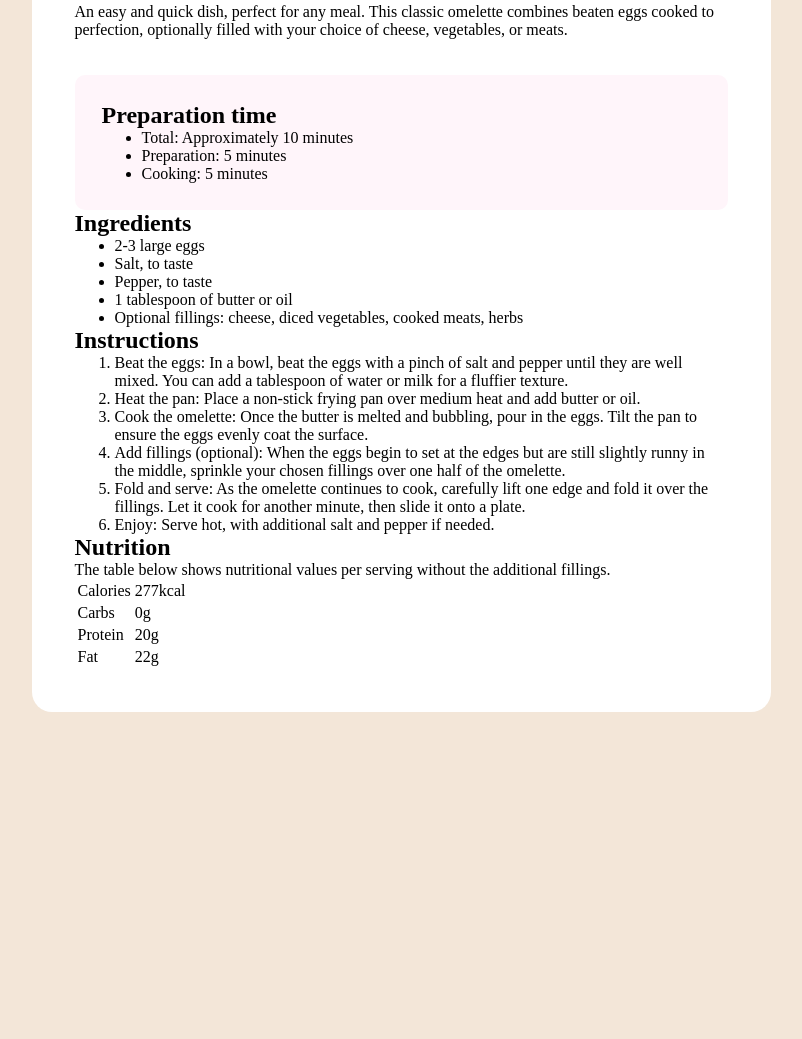
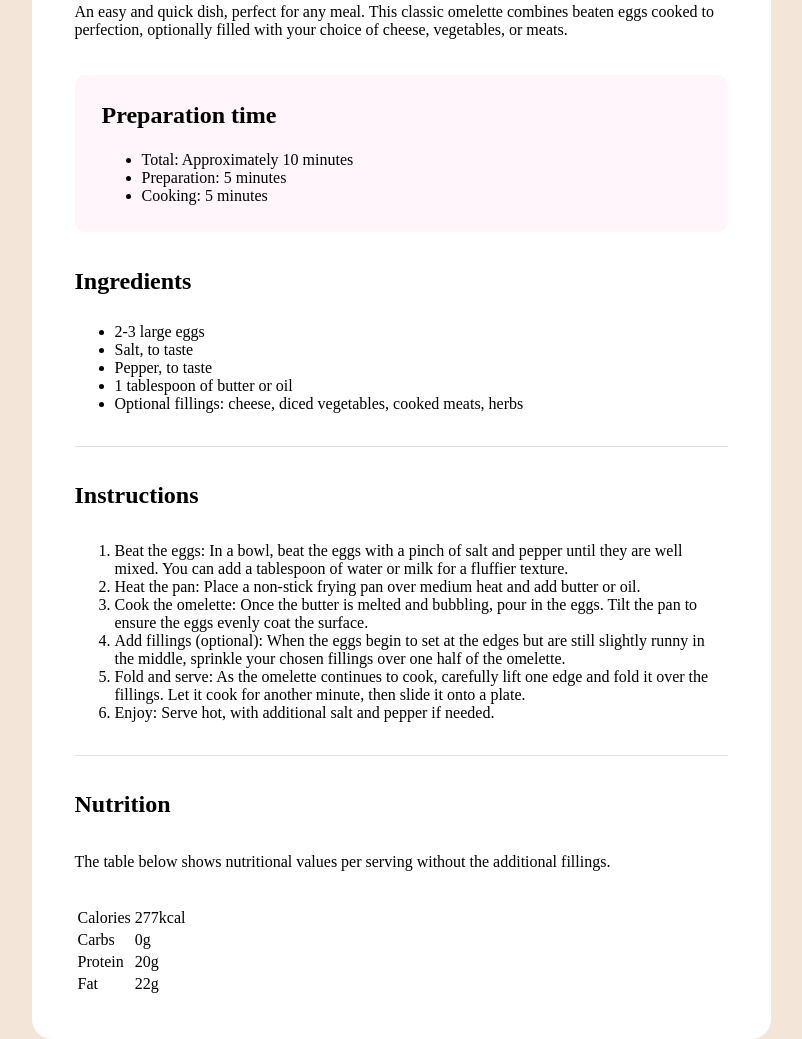
Before and after one commit to wraith-wall/recipe-page-main, a plain HTML site: page index.html in a window 1280 px wide. Shown: the part 457-1496 px from the top of the page, without its empty margins (239-1041 px from the left). Before the commit the page ends 1169 px from the top, so only its background shows below. Drawn offline with Linux system fonts and the light colour scheme.

Commit message:
start styling

```diff
--- a/index.html
+++ b/index.html
@@ -19,7 +19,7 @@
 		<p class="recipe__descr">An easy and quick dish, perfect for any meal. This classic omelette combines beaten eggs cooked to perfection, optionally filled with your choice of cheese, vegetables, or meats.</p>
 
 		<section class="preparation">
-			<h2 class="preparation__title title_fz26">Preparation time</h2>
+			<h2 class="preparation__title">Preparation time</h2>
 			<ul class="preparation__list">
 				<li class="preparation__item">Total: Approximately 10 minutes</li>
 				<li class="preparation__item">Preparation: 5 minutes</li>
@@ -38,6 +38,9 @@
 				<li class="ingredients__item">Optional fillings: cheese, diced vegetables, cooked meats, herbs</li>
 			</ul>
 		</section>
+
+		<div class="divider"></div>
+
 		<section class="instructions">
 			<h2 class="instructions__title title_fz26">Instructions</h2>
 			<ol class="instructions__list">
@@ -49,6 +52,8 @@
 				<li class="instructions__item">Enjoy: Serve hot, with additional salt and pepper if needed.</li>
 			</ol>
 		</section>
+
+		<div class="divider"></div>
 
 		<section class="nutrition">
 			<h2 class="nutrition__title title_fz26">Nutrition</h2>
--- a/sass/styles.sass
+++ b/sass/styles.sass
@@ -1,3 +1,7 @@
+@font-face
+	font-family: 'Young Serif'
+	src: url('../assets/fonts/young-serif/YoungSerif-Regular.ttf') format('truetype')
+
 *
 	margin: 0
 	box-sizing: border-box
@@ -29,3 +33,23 @@ body
 	padding: 27px
 	background-color: hsl(330, 100%, 98%)
 	border-radius: 10px
+	&__list
+		margin-top: 22px
+.ingredients
+	margin-top: 36px
+	&__list
+		margin-top: 28px
+.divider
+	margin-top: 33px
+	height: 1px
+	background-color: #e0e0e0
+.instructions
+	margin-top: 35px
+	&__list
+		margin-top: 33px
+.nutrition
+	margin-top: 35px
+	&__descr
+		margin-top: 35px
+	&__table
+		margin-top: 35px
```
Also changed, not shown: css/styles.min.css, 1 other file.
